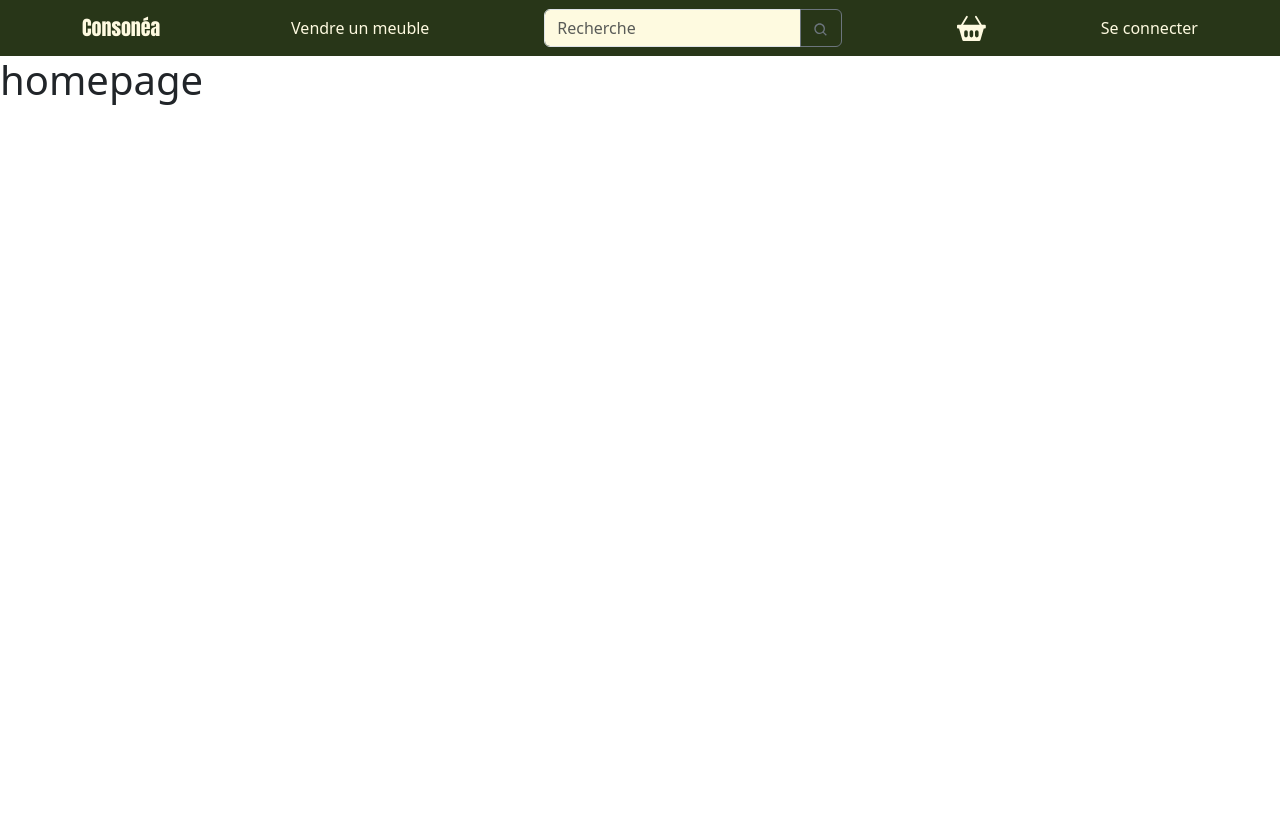
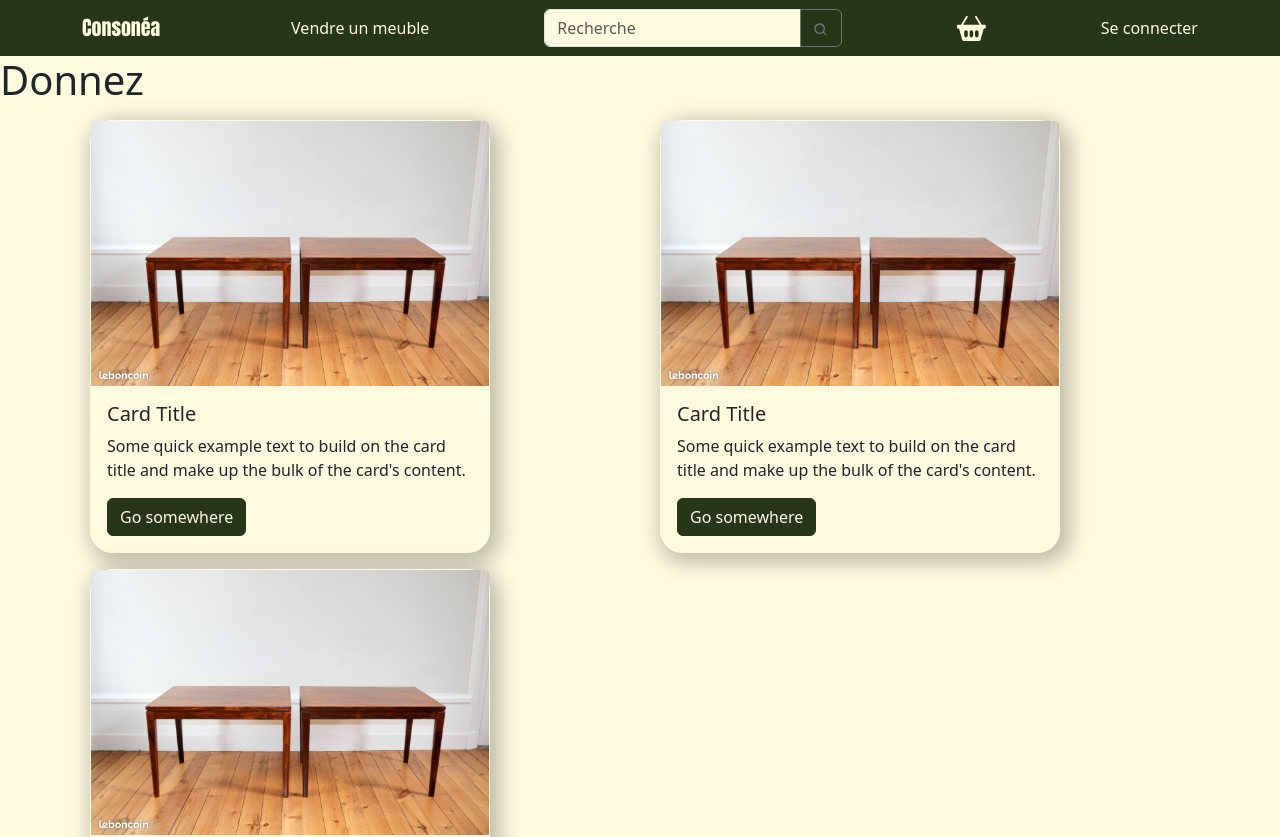
Before and after one commit to adatechschool/projet-collectif-site-e-commerce-de-mobilier-Consonea, a React (Create React App) app in the folder client/: page / in a window 1280 px wide. Shown: the top 837 px of the page. Before the commit the page ends 800 px from the top, so only its background shows below. Built offline with nearby package versions, Linux system fonts and the light colour scheme.

Commit message:
homepage

```diff
--- a/client/public/index.html
+++ b/client/public/index.html
@@ -1,14 +1,15 @@
 <!DOCTYPE html>
-<html lang="en">
+<html lang="en" style="background-color: #FEFAE0">
   <head>
     <meta charset="utf-8" />
     <link rel="icon" href="%PUBLIC_URL%/favicon.ico" />
     <meta name="viewport" content="width=device-width, initial-scale=1" />
-    <meta name="theme-color" content="#000000" />
+    <meta name="theme-color" content="#FEFAE0" />
     <meta
       name="description"
       content="Web site created using create-react-app"
     />
+
     <link rel="apple-touch-icon" href="%PUBLIC_URL%/logo192.png" />
     <!--
       manifest.json provides metadata used when your web app is installed on a
@@ -26,7 +27,7 @@
     -->
     <title>React App</title>
   </head>
-  <body>
+  <body style="background-color: #FEFAE0">
     <noscript>You need to enable JavaScript to run this app.</noscript>
     <div id="root"></div>
     <!--
--- a/client/src/App.js
+++ b/client/src/App.js
@@ -4,7 +4,8 @@ import { default as Navbar } from "./components/Navbar";
 
 function App() {
   return (
-    <div>
+    <div style={{ backgroundColor: '#FEFAE0'}}>
+
       <Navbar />
     </div>
   );
--- a/client/src/components/Article.js
+++ b/client/src/components/Article.js
@@ -1,23 +1,43 @@
 //import Button from 'react-bootstrap';
 import {Card, Button} from 'react-bootstrap';
+import tableBasse from '../images/tableBasse.jpg';
 
 function Article() {
+
+    const buttonStyle = {
+      color: '#FEFAE0', // couleur du texte
+      borderColor: '#283618', // couleur de la bordure en format hexadécimal
+      backgroundColor: '#283618', // couleur de fond transparente
+    };
+
+    const cardStyle = {
+      backgroundColor: '#FEFAE0',
+      borderRadius: '22px',
+      borderColor: '#FEFAE0',
+      boxShadow: '5px 5px 20px 5px rgba(0, 0, 0, 0.25)',
+      width: '25rem',
+      marginTop: '3rem',
+      margin:'0.5rem',
+
+    };
+
   return (
 
-<Card style={{ width: '18rem' }}>
-      <Card.Img variant="top" src="holder.js/100px180" />
+
+
+<Card style={cardStyle}>
+      <Card.Img variant="top" src={tableBasse} />
       <Card.Body>
         <Card.Title>Card Title</Card.Title>
         <Card.Text>
           Some quick example text to build on the card title and make up the
           bulk of the card's content.
         </Card.Text>
-        <Button variant="primary">Go somewhere</Button>
+        <Button style={buttonStyle}>Go somewhere</Button>
       </Card.Body>
     </Card>
 
 );
 }
 
-
 export default Article;
--- a/client/src/index.css
+++ b/client/src/index.css
@@ -1,4 +1,5 @@
 body {
+  background-color: #FEFAE0;
   margin: 0;
   font-family: -apple-system, BlinkMacSystemFont, 'Segoe UI', 'Roboto', 'Oxygen',
     'Ubuntu', 'Cantarell', 'Fira Sans', 'Droid Sans', 'Helvetica Neue',
--- a/client/src/index.js
+++ b/client/src/index.js
@@ -16,7 +16,7 @@ import Basket from "./components/Basket";
 const root = ReactDOM.createRoot(document.getElementById("root"));
 root.render(
   <BrowserRouter>
-    <App />
+    <App className='App'/>
     <Routes>
       <Route path="/" element={<Home />} />
       <Route path="/article" element={<DetailsArticle />} />
--- a/client/src/pages/Home.js
+++ b/client/src/pages/Home.js
@@ -1,5 +1,36 @@
-export default function Home() {
-    return (
-        <h1>homepage</h1>
-    );
+import React from "react";
+import Article from "../components/Article" ;
+import Container from 'react-bootstrap/Container';
+import Row from 'react-bootstrap/Row';
+import Col from 'react-bootstrap/Col';
+
+
+function Home() {
+  return (
+    <div className="Article">
+      <h1>Donnez </h1>
+
+<Container>
+    <Row>
+        <Col><Article /></Col>
+        <Col><Article /></Col>
+        <Col><Article /></Col>
+    </Row>
+    <Row>
+        <Col><Article /></Col>
+        <Col><Article /></Col>
+        <Col><Article /></Col>
+    </Row>
+    <Row>
+        <Col><Article /></Col>
+        <Col><Article /></Col>
+        <Col><Article /></Col>
+    </Row>
+</Container>
+
+
+    </div>
+  );
 }
+
+export default Home
```
Also changed, not shown: client/src/App.css (line endings or trailing spaces), client/src/images/tableBasse.jpg (added).
